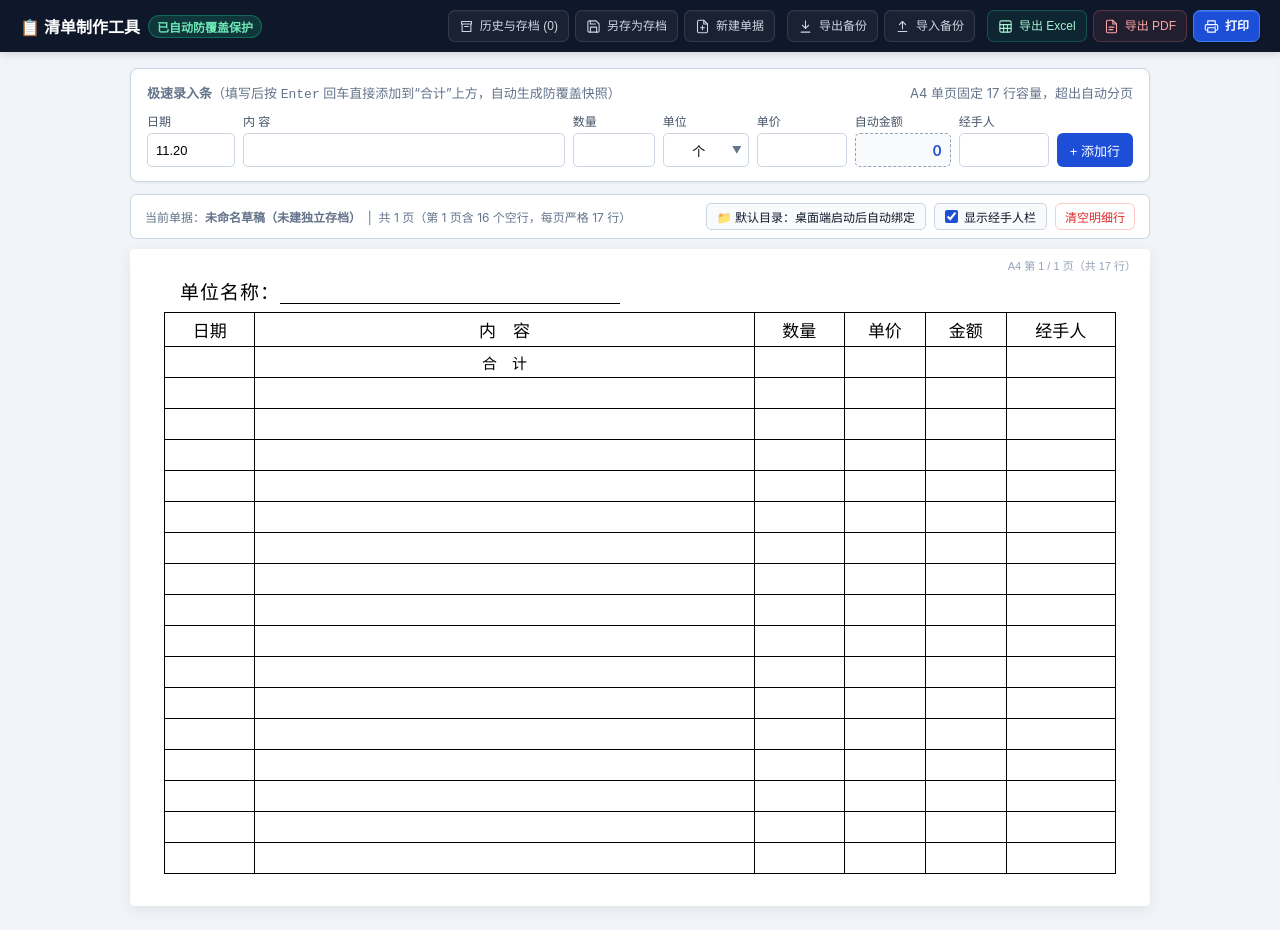
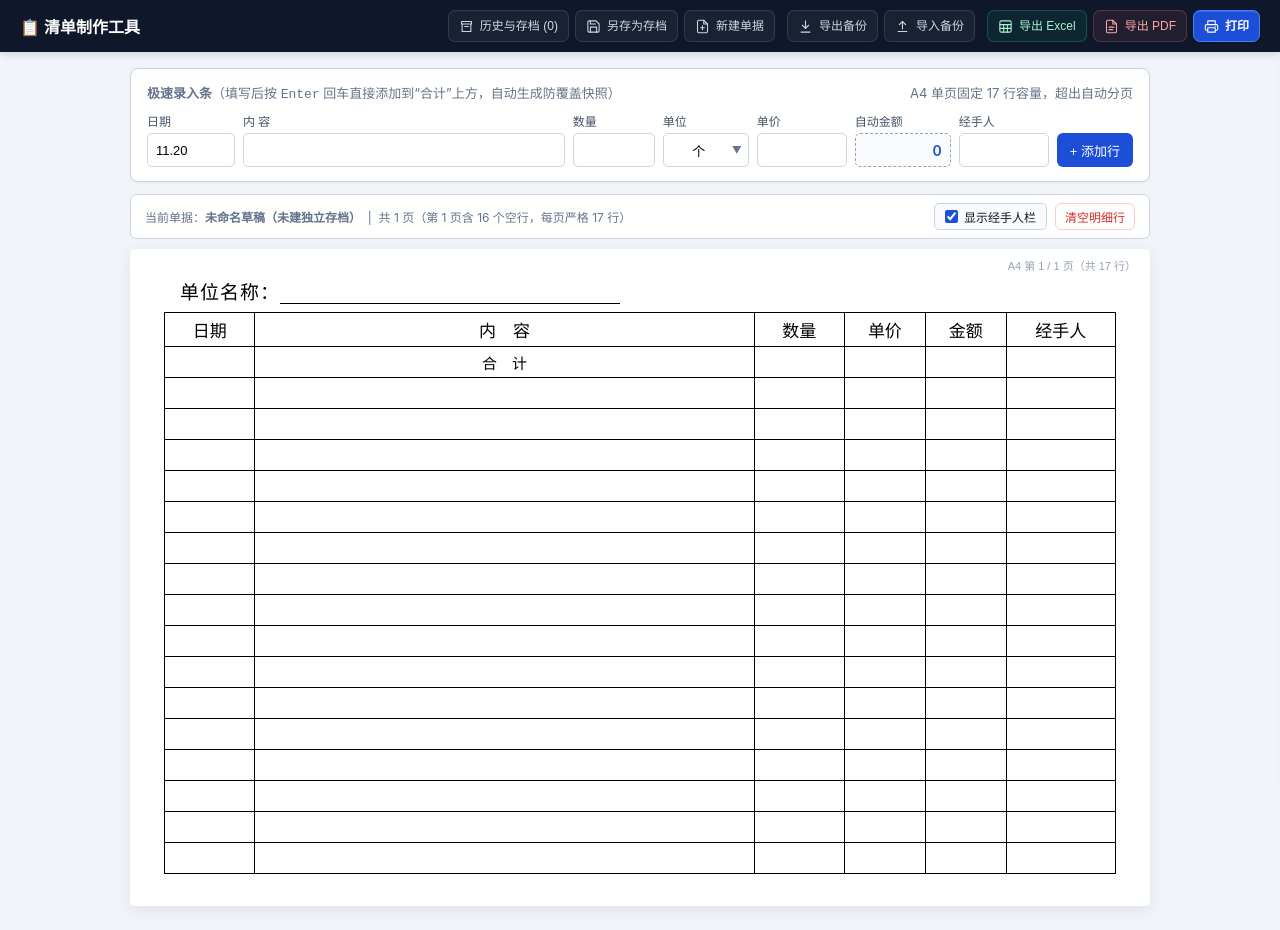
Before and after one commit to debw014/procurement-rust-client, a plain HTML site: page dist/index.html in a window 1280 px wide. Drawn offline with Linux system fonts and the light colour scheme.

Commit message:
[verified] style: 移除两处状态提示

```diff
--- a/dist/index.html
+++ b/dist/index.html
@@ -136,15 +136,6 @@
       gap: 8px;
     }
 
-    .badge-save {
-      font-size: 12px;
-      background: rgba(16, 185, 129, 0.2);
-      color: #6ee7b7;
-      padding: 2px 8px;
-      border-radius: 999px;
-      border: 1px solid rgba(16, 185, 129, 0.4);
-    }
-
     .toolbar-actions {
       display: flex;
       flex: 1 1 auto;
@@ -509,13 +500,6 @@
     .toggle-pill:hover {
       background: #eff6ff;
       border-color: #93c5fd;
-    }
-    .local-file-status {
-      cursor: default;
-    }
-    .local-file-status:hover {
-      background: #f8fafc;
-      border-color: var(--border);
     }
     .toggle-pill input {
       margin: 0;
@@ -1046,7 +1030,6 @@
   <div class="toolbar" data-tauri-drag-region>
     <div class="toolbar-title">
       <span data-tauri-drag-region>📋 清单制作工具</span>
-      <span class="badge-save" id="saveStatus">已自动防覆盖保护</span>
     </div>
     <div class="toolbar-actions">
       <div class="toolbar-group" data-group="documents">
@@ -1150,9 +1133,6 @@
       <span id="pageSummaryLabel">共 1 页（每页固定 17 行含合计与空行）</span>
     </div>
     <div style="display:flex; align-items:center; gap:8px; flex-wrap:wrap;">
-      <span id="localFileStatus" class="toggle-pill local-file-status" role="status" aria-live="polite" title="桌面端启动后自动绑定 Rust 默认数据目录">
-        <span id="localFileStatusText">📁 默认目录：等待自动绑定</span>
-      </span>
       <label class="toggle-pill" title="勾选显示“经手人”列，取消勾选则隐藏（打印与导出同步生效）">
         <input type="checkbox" id="toggleHandlerCheckbox" checked onchange="toggleHandlerColumn(this.checked)" />
         <span>显示经手人栏</span>
@@ -1453,7 +1433,6 @@
         }
       }
 
-      document.getElementById("saveStatus").textContent = "已实时保存 · " + nowString().slice(11);
       updateCounts();
       scheduleLocalFileSync(immediateSnapshot);
     }
```
